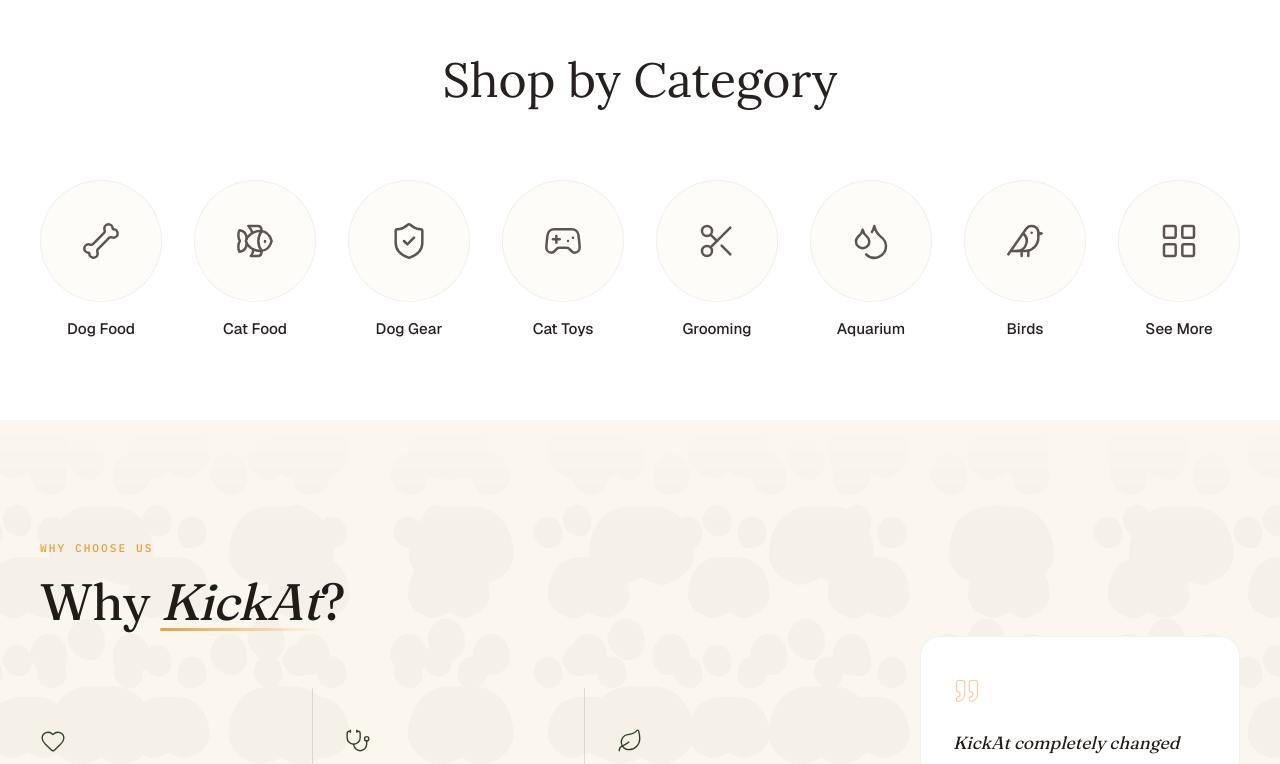
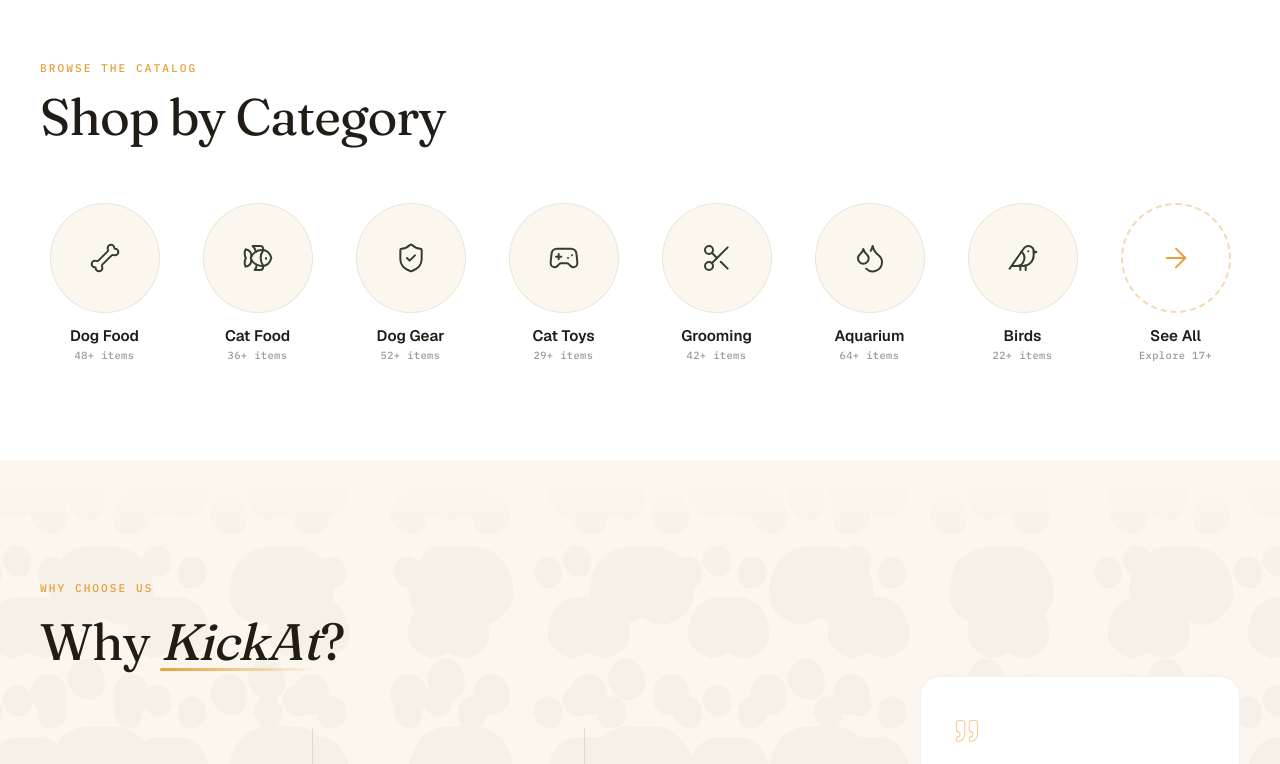
Before and after one commit to SevenX-Labs/kickat-client, a Next.js app: page / in a window 1280 px wide. Shown: the part 1499-2263 px from the top of the page. Built offline with nearby package versions, Linux system fonts and the light colour scheme.

Commit message:
feat: add ShopByCategory component to display browseable product categories

```diff
--- a/src/components/common/ShopByCategory/ShopByCategory.module.css
+++ b/src/components/common/ShopByCategory/ShopByCategory.module.css
@@ -1,95 +1,139 @@
+/* ── Section ─────────────────────────────────────────── */
 .section {
   width: 100%;
-  padding: 5rem 2rem;
+  padding: 6rem 2rem;
   background-color: #ffffff;
 }
 
 .container {
   max-width: 1200px;
   margin: 0 auto;
-  display: flex;
-  flex-direction: column;
-  align-items: center;
 }
 
+/* ── Header — left-aligned ───────────────────────────── */
 .header {
-  text-align: center;
-  margin-bottom: 4rem;
+  margin-bottom: 3.5rem;
+}
+
+.eyebrow {
+  display: block;
+  font-family: var(--font-ibm-plex-mono), monospace;
+  font-size: 0.7rem;
+  font-weight: 500;
+  letter-spacing: 0.18em;
+  text-transform: uppercase;
+  color: #E7A03B;
+  margin-bottom: 0.75rem;
 }
 
 .title {
-  font-family: var(--font-lora), serif;
-  font-size: clamp(2rem, 4vw, 3rem);
+  font-family: var(--font-fraunces), serif;
+  font-size: clamp(2.25rem, 4vw, 3.25rem);
   font-weight: 400;
-  color: #26211F;
+  color: #211C15;
+  letter-spacing: -0.02em;
+  line-height: 1.15;
 }
 
+/* ── Grid ────────────────────────────────────────────── */
 .grid {
   display: grid;
   grid-template-columns: repeat(2, 1fr);
-  gap: 2rem 1.5rem;
+  gap: 2.5rem 1.5rem;
   width: 100%;
 }
 
-@media (min-width: 480px) {
+@media (min-width: 540px) {
   .grid {
     grid-template-columns: repeat(4, 1fr);
+    gap: 2.5rem 2rem;
   }
 }
 
 @media (min-width: 1024px) {
   .grid {
     grid-template-columns: repeat(8, 1fr);
-    gap: 2rem;
+    gap: 2.25rem 1.5rem;
   }
 }
 
+/* ── Card item ───────────────────────────────────────── */
 .cardLink {
   display: flex;
   flex-direction: column;
   align-items: center;
   text-decoration: none;
-  gap: 1rem;
+  gap: 0.85rem;
 }
 
 .iconWrapper {
   width: 100%;
   aspect-ratio: 1 / 1;
-  max-width: 130px;
+  max-width: 110px;
   border-radius: 50%;
-  background-color: #FEFCF8;
+  background-color: #FBF7EE;
   display: flex;
   align-items: center;
   justify-content: center;
-  border: 1px solid rgba(0, 0, 0, 0.05);
+  border: 1.5px solid rgba(33, 28, 21, 0.08);
   transition: all 0.3s cubic-bezier(0.2, 0.8, 0.2, 1);
-  color: #5C5552;
+  color: #333F2B;
 }
 
 .iconWrapper > svg {
-  transition: transform 0.3s ease;
+  transition: transform 0.3s cubic-bezier(0.2, 0.8, 0.2, 1);
 }
 
 .cardLink:hover .iconWrapper {
-  background-color: #ffffff;
-  border-color: #F5821F;
-  color: #F5821F;
+  background-color: #FFFBF4;
+  border-color: #E7A03B;
+  color: #E7A03B;
   transform: translateY(-4px);
-  box-shadow: 0 10px 30px rgba(245, 130, 31, 0.12);
+  box-shadow: 0 12px 28px rgba(231, 160, 59, 0.16);
 }
 
 .cardLink:hover .iconWrapper > svg {
-  transform: scale(1.15);
+  transform: scale(1.12);
+}
+
+/* Distinct "See All" action tile treatment */
+.actionIconWrapper {
+  background-color: transparent;
+  border: 2px dashed rgba(231, 160, 59, 0.4);
+  color: #E7A03B;
+}
+
+.cardLink:hover .actionIconWrapper {
+  background-color: #E7A03B;
+  border: 2px solid #E7A03B;
+  color: #ffffff;
+}
+
+/* ── Label wrapper ───────────────────────────────────── */
+.labelWrapper {
+  display: flex;
+  flex-direction: column;
+  align-items: center;
+  gap: 0.2rem;
 }
 
 .cardName {
   font-size: 0.95rem;
-  font-weight: 500;
-  color: #26211F;
+  font-weight: 600;
+  color: #211C15;
   text-align: center;
+  line-height: 1.2;
   transition: color 0.2s ease;
 }
 
-.card:hover .name {
-  color: #F5821F;
+.itemCount {
+  font-family: var(--font-ibm-plex-mono), monospace;
+  font-size: 0.65rem;
+  font-weight: 500;
+  letter-spacing: 0.04em;
+  color: rgba(33, 28, 21, 0.45);
 }
+
+.cardLink:hover .cardName {
+  color: #E7A03B;
+}
--- a/src/components/common/ShopByCategory/ShopByCategory.tsx
+++ b/src/components/common/ShopByCategory/ShopByCategory.tsx
@@ -1,47 +1,56 @@
 import Link from 'next/link';
-import { Bone, Fish, ShieldCheck, Gamepad2, Scissors, Droplets, Bird, LayoutGrid } from 'lucide-react';
+import { Bone, Fish, ShieldCheck, Gamepad2, Scissors, Droplets, Bird, ArrowRight } from 'lucide-react';
 import styles from './ShopByCategory.module.css';
 
 const categories = [
   {
     name: "Dog Food",
+    count: "48+ items",
     href: "/category/dog-food-treats",
-    icon: <Bone strokeWidth={1.5} size={40} />
+    icon: <Bone strokeWidth={1.5} size={32} />
   },
   {
     name: "Cat Food",
+    count: "36+ items",
     href: "/category/cat-food",
-    icon: <Fish strokeWidth={1.5} size={40} />
+    icon: <Fish strokeWidth={1.5} size={32} />
   },
   {
     name: "Dog Gear",
+    count: "52+ items",
     href: "/category/dog-accessories",
-    icon: <ShieldCheck strokeWidth={1.5} size={40} />
+    icon: <ShieldCheck strokeWidth={1.5} size={32} />
   },
   {
     name: "Cat Toys",
+    count: "29+ items",
     href: "/category/cat-accessories",
-    icon: <Gamepad2 strokeWidth={1.5} size={40} />
+    icon: <Gamepad2 strokeWidth={1.5} size={32} />
   },
   {
     name: "Grooming",
+    count: "42+ items",
     href: "/category/dog-grooming-hygiene",
-    icon: <Scissors strokeWidth={1.5} size={40} />
+    icon: <Scissors strokeWidth={1.5} size={32} />
   },
   {
     name: "Aquarium",
+    count: "64+ items",
     href: "/category/aquarium-filtration",
-    icon: <Droplets strokeWidth={1.5} size={40} />
+    icon: <Droplets strokeWidth={1.5} size={32} />
   },
   {
     name: "Birds",
+    count: "22+ items",
     href: "/category/bird-feeding",
-    icon: <Bird strokeWidth={1.5} size={40} />
+    icon: <Bird strokeWidth={1.5} size={32} />
   },
   {
-    name: "See More",
+    name: "See All",
+    count: "Explore 17+",
     href: "/categories",
-    icon: <LayoutGrid strokeWidth={1.5} size={40} />
+    icon: <ArrowRight strokeWidth={1.5} size={32} />,
+    isAction: true
   }
 ];
 
@@ -49,17 +58,26 @@
   return (
     <section className={styles.section}>
       <div className={styles.container}>
+        {/* Left-aligned header with eyebrow */}
         <div className={styles.header}>
+          <span className={styles.eyebrow}>Browse the catalog</span>
           <h2 className={styles.title}>Shop by Category</h2>
         </div>
 
         <div className={styles.grid}>
           {categories.map((cat, idx) => (
-            <Link key={idx} href={cat.href} className={styles.cardLink}>
-              <div className={styles.iconWrapper}>
+            <Link
+              key={idx}
+              href={cat.href}
+              className={`${styles.cardLink} ${cat.isAction ? styles.actionTile : ''}`}
+            >
+              <div className={`${styles.iconWrapper} ${cat.isAction ? styles.actionIconWrapper : ''}`}>
                 {cat.icon}
               </div>
-              <span className={styles.cardName}>{cat.name}</span>
+              <div className={styles.labelWrapper}>
+                <span className={styles.cardName}>{cat.name}</span>
+                <span className={styles.itemCount}>{cat.count}</span>
+              </div>
             </Link>
           ))}
         </div>
```
